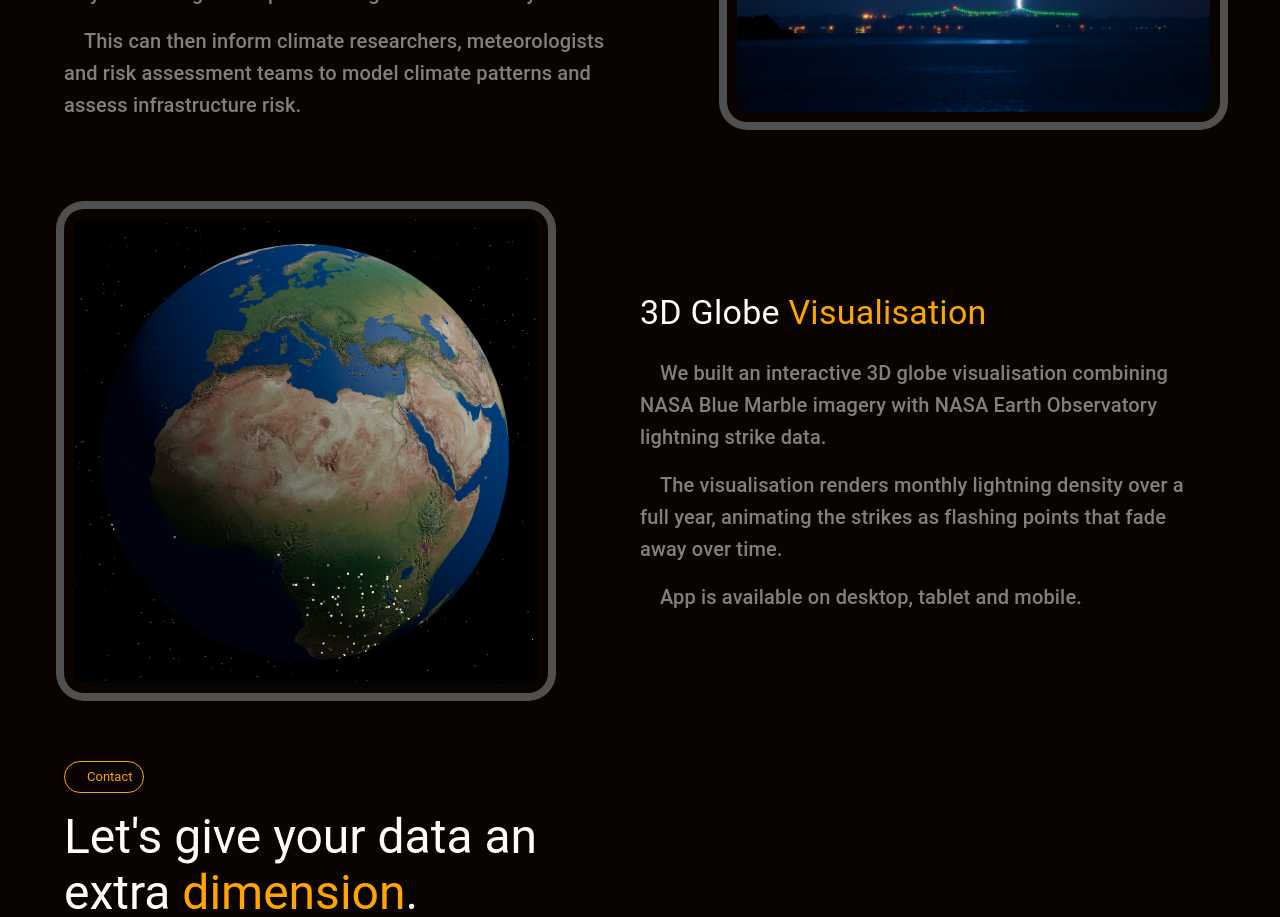
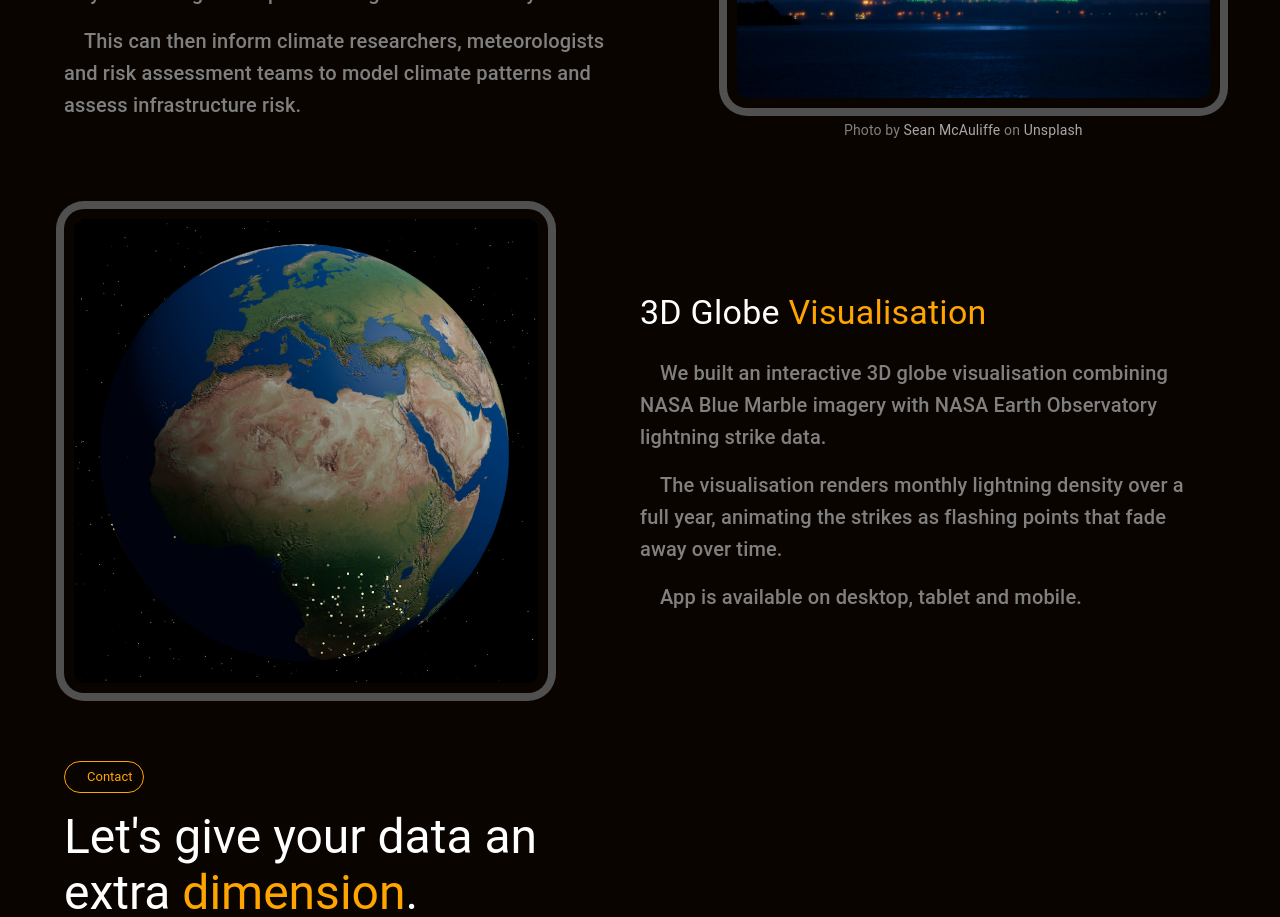
Before and after one commit to DoctorTone/drt-viz-ltd, a React (Vite) app: page /case-studies/lightning-strikes in a window 1280 px wide. Shown: the part 1620-2537 px from the top of the page. Built offline with nearby package versions, Linux system fonts and the light colour scheme; some icons are missing.

Commit message:
Updated images for challenge section lightning

```diff
--- a/src/case_studies/lightning/Challenge.tsx
+++ b/src/case_studies/lightning/Challenge.tsx
@@ -57,6 +57,20 @@ const Challenge = () => {
         <Grid size={{ xs: 0, sm: 1, md: 1 }}></Grid>
         <Grid size={{ xs: 12, sm: 5, md: 5 }}>
           <img src="/images/lightning.jpg" className="borderedLight w-100" />
+          <Typography
+            variant="body2"
+            className="links"
+            sx={{ color: "grey", textAlign: "center", mt: 1 }}
+          >
+            Photo by{" "}
+            <a href="https://unsplash.com/@smcauliffe?utm_source=unsplash&utm_medium=referral&utm_content=creditCopyText">
+              Sean McAuliffe
+            </a>{" "}
+            on{" "}
+            <a href="https://unsplash.com/photos/lightning-struck-on-city-at-night-time-vmvlzJz1lHg?utm_source=unsplash&utm_medium=referral&utm_content=creditCopyText">
+              Unsplash
+            </a>
+          </Typography>
         </Grid>
       </Grid>
       <Grid container sx={{ display: "flex", alignItems: "center", mb: 8 }}>
```
